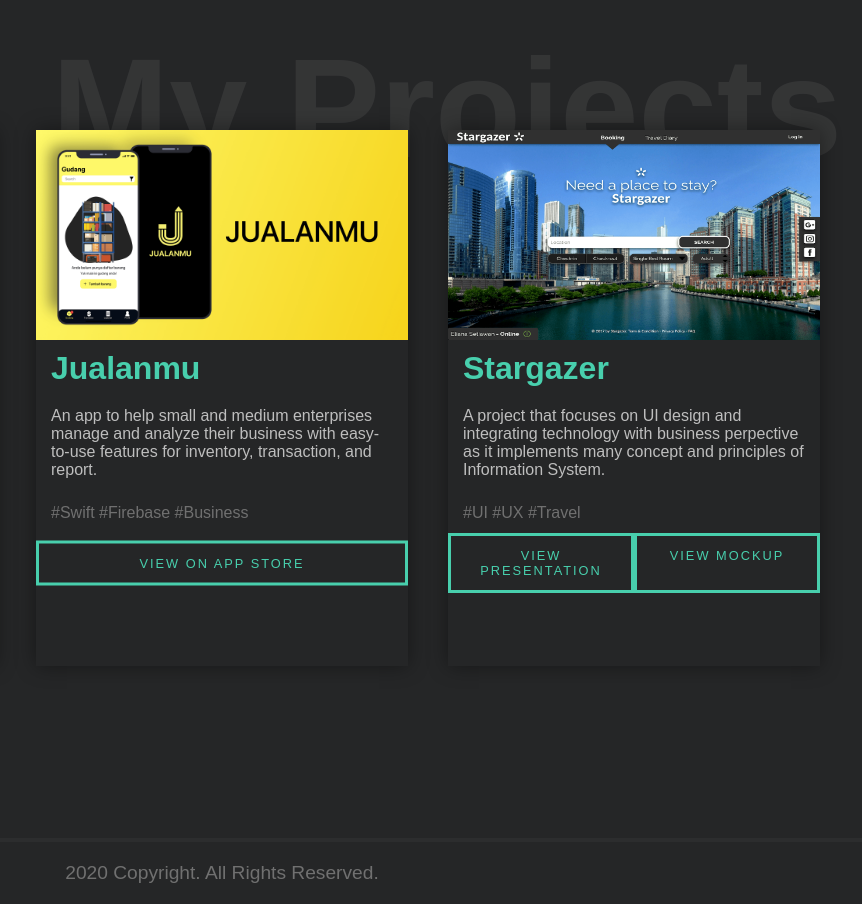
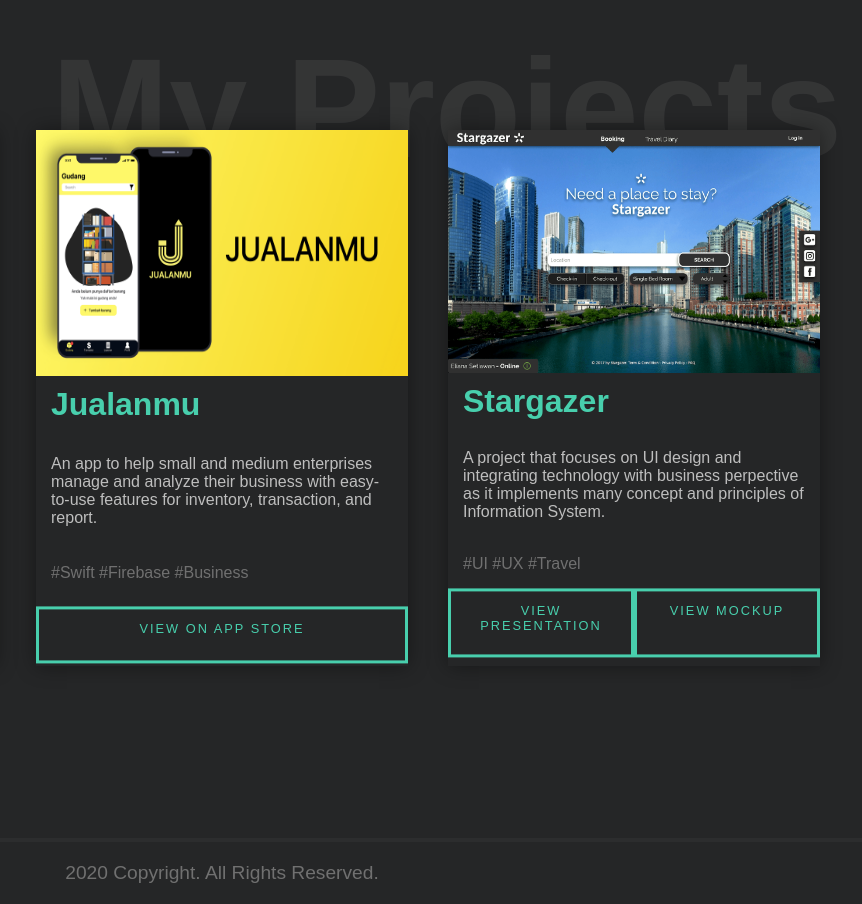
Before and after one commit to racob/racob.github.io, a plain HTML site: page index.html in a window 1280 px wide. Shown: the part 1760-2664 px from the top of the page, 418-1280 px from the left. Drawn offline with Linux system fonts and the light colour scheme.

Commit message:
- Fixed div typo in index.html - Fixed project cards flexbox

```diff
--- a/css/style.css
+++ b/css/style.css
@@ -236,9 +236,8 @@
 }
 
 .card img {
-	display: block;
 	max-width: 100%;
-	max-height: 300px;
+	min-height: 233px;
 	min-width: 300px;
 	width: auto;
 	height: auto;
@@ -428,7 +427,17 @@
 	}
 
     .card {
-        max-width: calc(50% - 1em);
-    }
+		max-width: calc(50% - 1em);
+		display: flex;
+		flex-wrap: wrap;
+
+	}
+
+	.card img,
+	.card div{
+		flex-grow: 1;
+	}
+
+
 
 }
--- a/index.html
+++ b/index.html
@@ -82,7 +82,7 @@
 
   	<div class="container projects" id="projects">
   		<h1>My Projects</h1>
-  		<dir class="cards">
+  		<div class="cards">
 	  		<div class="card">
 			  <img src="img/archy.gif" loading="lazy" alt="Archy demo gif">
 			  <h1>Archy</h1>
@@ -108,7 +108,7 @@
 			  	<a target="_blank" href="https://www.youtube.com/watch?v=h7q0x3LwzR4">View Presentation</a><a target="_blank" href="https://drive.google.com/file/d/1UDRHjAVWRHQ44eYf1Blgm1_DpQ-utwgI/view?usp=sharing">View Mockup</a>
 			  </div>
 			</div>
-		</dir>
+		</div>
   	</div>
 
   	<footer>
```
